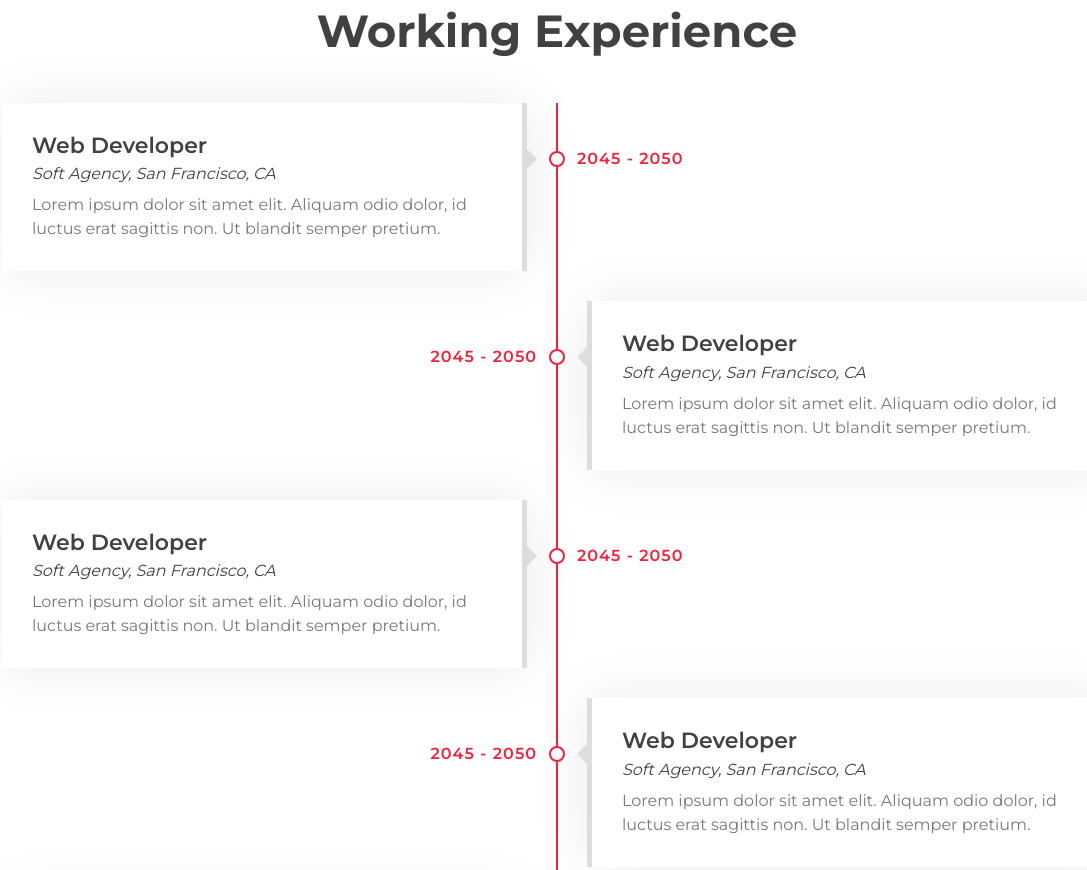
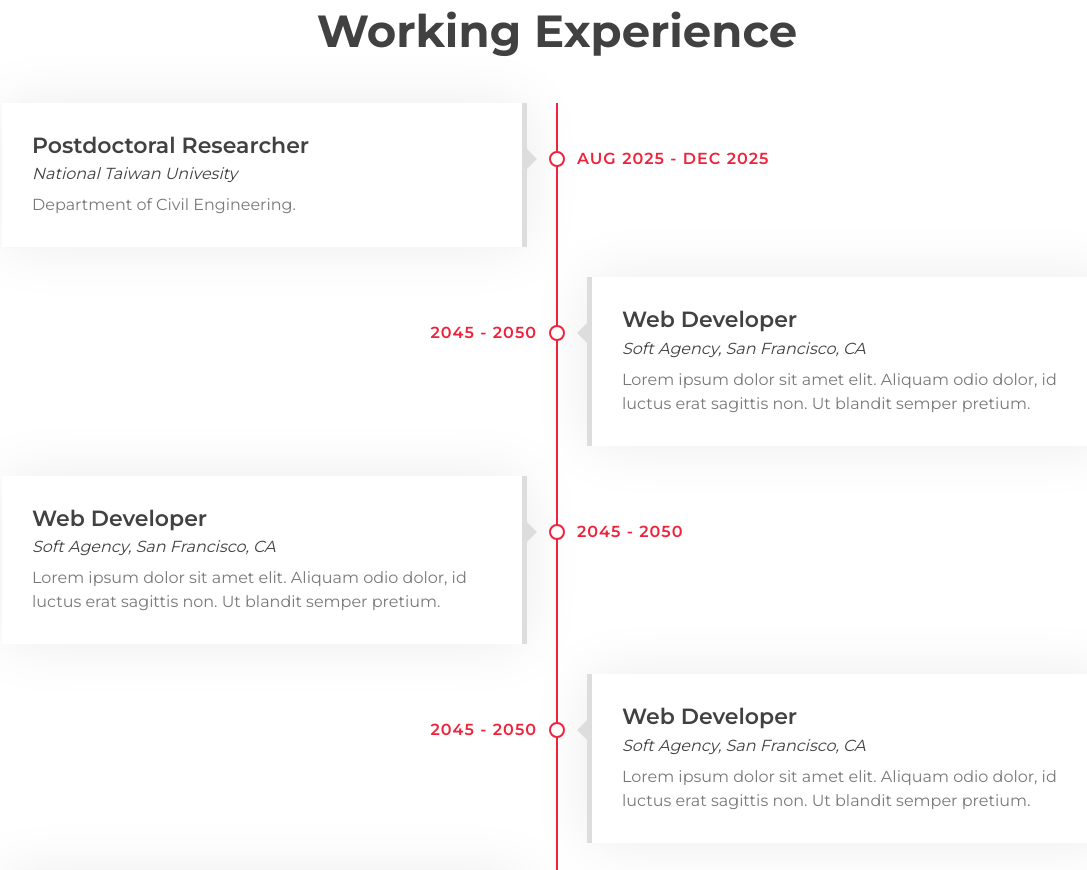
Before and after one commit to manimtechrs/website, a plain HTML site: page index.html in a window 1280 px wide. Shown: the part 2180-3050 px from the top of the page, without its empty margins (83-1170 px from the left). Drawn offline with nearby package versions, Linux system fonts and the light colour scheme; animation ran at ten frames a second.

Commit message:
Update index.html

```diff
--- a/index.html
+++ b/index.html
@@ -212,11 +212,11 @@
                 <div class="timeline">
                     <div class="timeline-item left wow slideInLeft" data-wow-delay="0.1s">
                         <div class="timeline-text">
-                            <div class="timeline-date">2045 - 2050</div>
-                            <h2>Web Developer</h2>
-                            <h4>Soft Agency, San Francisco, CA</h4>
+                            <div class="timeline-date">Aug 2025 - Dec 2025</div>
+                            <h2>Postdoctoral Researcher</h2>
+                            <h4>National Taiwan Univesity</h4>
                             <p>
-                                Lorem ipsum dolor sit amet elit. Aliquam odio dolor, id luctus erat sagittis non. Ut blandit semper pretium.
+                                Department of Civil Engineering.
                             </p>
                         </div>
                     </div>
```
